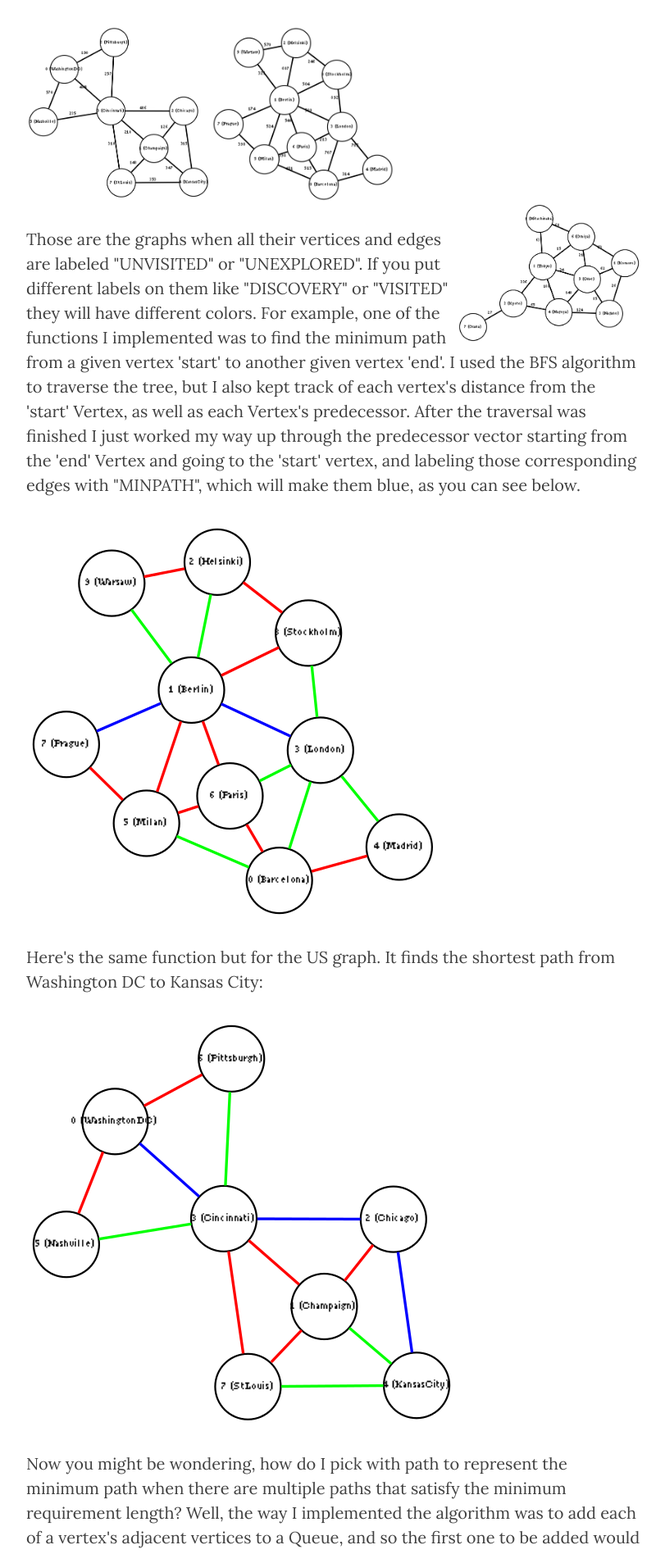
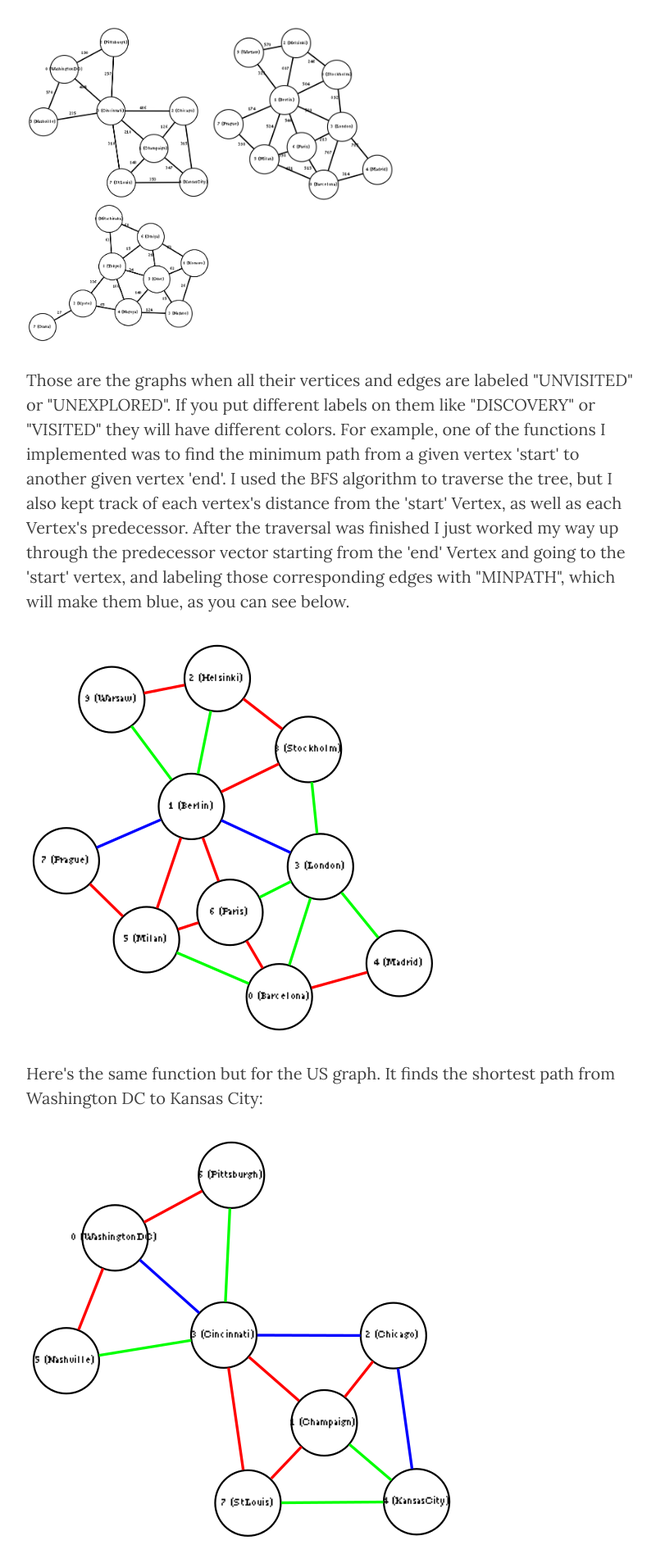
Before and after one commit to cjang5/blog, a Jekyll site: the page built from _posts/2014-12-05-glamorous-graphs.markdown, in a window 1280 px wide. Shown: the part 735-2631 px from the top of the page at 82% size, without its empty margins (233-1044 px from the left). Built offline with Jekyll 4.4.1, drawn with Linux system fonts in a browser that asks for light colours; nearby versions of some CDN libraries.

Commit message:
Update 2014-12-05-glamorous-graphs.markdown

```diff
--- a/_posts/2014-12-05-glamorous-graphs.markdown
+++ b/_posts/2014-12-05-glamorous-graphs.markdown
@@ -9,7 +9,7 @@ header-img: "img/posts/post-06/post-06-bg.png"
 
 <p>Alright, back with another post! Today I delve into the latest lab assignment for my Data Structures class, dealing with graphs! I haven't seen graphs since my Discrete Math class last year, so this was exciting for me. For this lab we were tasked with using a Breadth First Search to traverse some graphs of major city networks in the world, including the US, Japan, and Europe. Here are the graphs below: </p>
 
-<p> <img class="img-responsive" src="{{ site.baseurl }}/img/posts/post-06/united-states-mst.png" align="left" style="width:225px"> <img class="img-responsive" src="{{ site.baseurl }}/img/posts/post-06/europe.png" align="middle" style="width:225px"> <img class="img-responsive" src="{{ site.baseurl }}/img/posts/post-06/japan.png" align="right" style="width:225px"> </p>
+<p> <img class="img-responsive" src="{{ site.baseurl }}/img/posts/post-06/united-states-mst.png" align="left" style="width:225px"> <img class="img-responsive" src="{{ site.baseurl }}/img/posts/post-06/europe.png" align="middle" style="width:225px"> <img class="img-responsive" src="{{ site.baseurl }}/img/posts/post-06/japan.png" style="width:225px"> </p>
 
 <p> Those are the graphs when all their vertices and edges are labeled "UNVISITED" or "UNEXPLORED". If you put different labels on them like "DISCOVERY" or "VISITED" they will have different colors. For example, one of the functions I implemented was to find the minimum path from a given vertex 'start' to another given vertex 'end'. I used the BFS algorithm to traverse the tree, but I also kept track of each vertex's distance from the 'start' Vertex, as well as each Vertex's predecessor. After the traversal was finished I just worked my way up through the predecessor vector starting from the 'end' Vertex and going to the 'start' vertex, and labeling those corresponding edges with "MINPATH", which will make them blue, as you can see below. </p>
 
```
